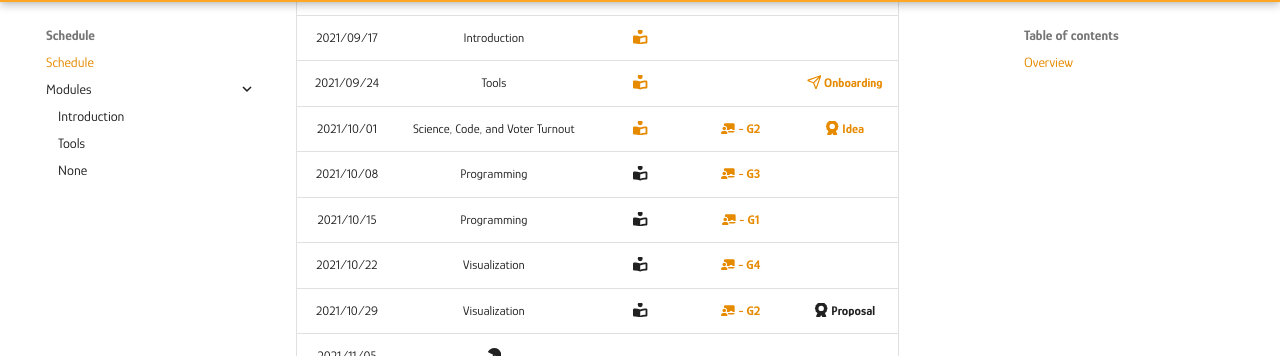
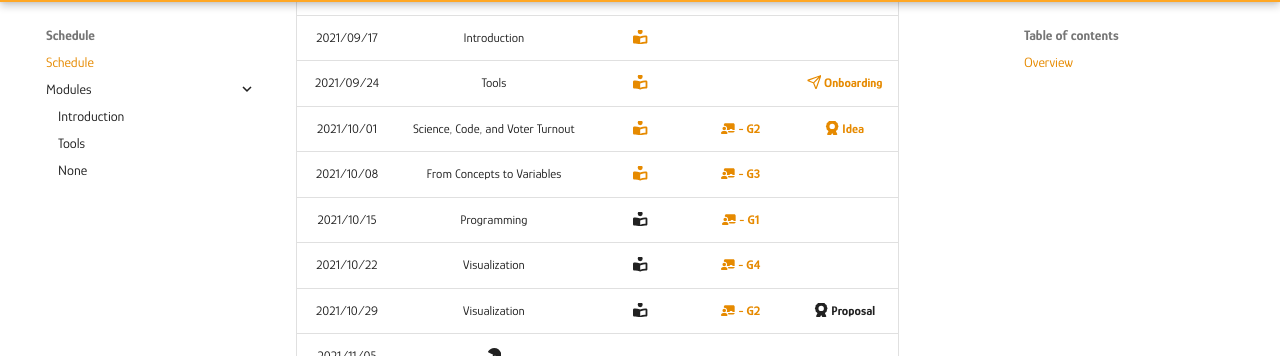
Before and after one commit to mickaeltemporao/data-analysis, an MkDocs documentation site: the page built from docs/schedule.md, in a window 1280 px wide and 900 px high, scrolled down 551 px. Shown: the part 94-450 px from the top of the window. Built offline with MkDocs 1.6.1 and Material for MkDocs 9.7.7, drawn with Linux system fonts in a browser that asks for light colours.

Commit message:
update modules and schedule

```diff
--- a/docs/schedule.md
+++ b/docs/schedule.md
@@ -16,35 +16,35 @@ This schedule is an approximation, subject to change due needs of the students i
 
 ## Overview
 
-| Date       | Module                             | Class                                                      | Presentation                                                                   | Deadline                                                                                                                                            |
-| :-:        | :-:                                | :-:                                                        | :-:                                                                            | :-:                                                                                                                                                 |
-| 2021/09/17 | Introduction                       | [:fontawesome-solid-book-reader:](modules/introduction.md) |                                                                                |                                                                                                                                                     |
-| 2021/09/24 | Tools                              | [:fontawesome-solid-book-reader:](modules/tools.md)        |                                                                                | [**:fontawesome-regular-paper-plane: Onboarding**](resources/onboarding.md)                                                                         |
-| 2021/10/01 | Science, Code, and Voter Turnout   | [:fontawesome-solid-book-reader:](modules/programming.md)  | [**:fontawesome-solid-chalkboard-teacher: - G2**](activities/participation.md) | [**:fontawesome-solid-award: Idea**](https://colab.research.google.com/github/mickaeltemporao/data-analysis/blob/main/materials/assignment-1.ipynb) |
-| 2021/10/08 | Programming                        | :fontawesome-solid-book-reader:                            | [**:fontawesome-solid-chalkboard-teacher: - G3**](activities/participation.md) |                                                                                                                                                     |
-| 2021/10/15 | Programming                        | :fontawesome-solid-book-reader:                            | [**:fontawesome-solid-chalkboard-teacher: - G1**](activities/participation.md) |                                                                                                                                                     |
-| 2021/10/22 | Visualization                      | :fontawesome-solid-book-reader:                            | [**:fontawesome-solid-chalkboard-teacher: - G4**](activities/participation.md) |                                                                                                                                                     |
-| 2021/10/29 | Visualization                      | :fontawesome-solid-book-reader:                            | [**:fontawesome-solid-chalkboard-teacher: - G2**](activities/participation.md) | **:fontawesome-solid-award: Proposal**                                                                                                              |
-| 2021/11/05 | :fontawesome-solid-umbrella-beach: |                                                            |                                                                                |                                                                                                                                                     |
-| 2021/11/12 | Visualization                      | :fontawesome-solid-book-reader:                            |                                                                                |                                                                                                                                                     |
-| 2021/11/19 | Wrangling                          | :fontawesome-solid-book-reader:                            | [**:fontawesome-solid-chalkboard-teacher: - G1**](activities/participation.md) |                                                                                                                                                     |
-| 2021/11/26 | Wrangling                          | :fontawesome-solid-book-reader:                            | [**:fontawesome-solid-chalkboard-teacher: - G3**](activities/participation.md) |                                                                                                                                                     |
-| 2021/12/03 | Wrangling                          | :fontawesome-solid-book-reader:                            | [**:fontawesome-solid-chalkboard-teacher: - G4**](activities/participation.md) |                                                                                                                                                     |
-| 2021/12/10 | Modeling                           | :fontawesome-solid-book-reader:                            | [**:fontawesome-solid-chalkboard-teacher: - G2**](activities/participation.md) | **:fontawesome-solid-award: Exploration**                                                                                                           |
-| 2021/12/17 | :fontawesome-solid-umbrella-beach: |                                                            |                                                                                |                                                                                                                                                     |
-| 2021/12/24 | :fontawesome-solid-umbrella-beach: |                                                            |                                                                                |                                                                                                                                                     |
-| 2021/12/31 | :fontawesome-solid-umbrella-beach: |                                                            |                                                                                |                                                                                                                                                     |
-| 2022/01/07 | :fontawesome-solid-umbrella-beach: |                                                            |                                                                                |                                                                                                                                                     |
-| 2022/01/14 | Modeling                           | :fontawesome-solid-book-reader:                            |                                                                                |                                                                                                                                                     |
-| 2022/01/21 | Modeling                           | :fontawesome-solid-book-reader:                            | [**:fontawesome-solid-chalkboard-teacher: - G1**](activities/participation.md) | **:fontawesome-solid-award: Analysis**                                                                                                              |
-| 2022/01/28 | Inference                          | :fontawesome-solid-book-reader:                            | [**:fontawesome-solid-chalkboard-teacher: - G3**](activities/participation.md) |                                                                                                                                                     |
-| 2022/02/04 | Inference                          | :fontawesome-solid-book-reader:                            | [**:fontawesome-solid-chalkboard-teacher: - G4**](activities/participation.md) |                                                                                                                                                     |
-| 2022/02/11 | Inference                          | :fontawesome-solid-book-reader:                            | [**:fontawesome-solid-chalkboard-teacher: - G2**](activities/participation.md) |                                                                                                                                                     |
-| 2022/02/18 | Evaluation                         | :fontawesome-solid-book-reader:                            | [**:fontawesome-solid-chalkboard-teacher: - G1**](activities/participation.md) | **:fontawesome-solid-award: Modeling**                                                                                                              |
-| 2022/02/25 | :fontawesome-solid-umbrella-beach: |                                                            |                                                                                |                                                                                                                                                     |
-| 2022/03/04 | Evaluation                         | :fontawesome-solid-book-reader:                            |                                                                                |                                                                                                                                                     |
-| 2022/03/11 | Evaluation                         | :fontawesome-solid-book-reader:                            | [**:fontawesome-solid-chalkboard-teacher: - G3**](activities/participation.md) |                                                                                                                                                     |
-| 2022/03/18 | Communication                      | :fontawesome-solid-book-reader:                            | [**:fontawesome-solid-chalkboard-teacher: - G4**](activities/participation.md) | **:fontawesome-solid-award: Draft**                                                                                                                 |
-| 2022/03/25 | Communication                      | :fontawesome-solid-book-reader:                            |                                                                                |                                                                                                                                                     |
-| 2022/04/01 | Communication                      | :fontawesome-solid-book-reader:                            |                                                                                |                                                                                                                                                     |
-| 2022/04/10 | **Paper Deadline**                 |                                                            |                                                                                | **:fontawesome-regular-file-code: Paper**                                                                                                           |
+| Date       | Module                             | Class                                                       | Presentation                                                                   | Deadline                                                                                                                                            |
+| :-:        | :-:                                | :-:                                                         | :-:                                                                            | :-:                                                                                                                                                 |
+| 2021/09/17 | Introduction                       | [:fontawesome-solid-book-reader:](modules/introduction.md)  |                                                                                |                                                                                                                                                     |
+| 2021/09/24 | Tools                              | [:fontawesome-solid-book-reader:](modules/tools.md)         |                                                                                | [**:fontawesome-regular-paper-plane: Onboarding**](resources/onboarding.md)                                                                         |
+| 2021/10/01 | Science, Code, and Voter Turnout   | [:fontawesome-solid-book-reader:](modules/programming-1.md) | [**:fontawesome-solid-chalkboard-teacher: - G2**](activities/participation.md) | [**:fontawesome-solid-award: Idea**](https://colab.research.google.com/github/mickaeltemporao/data-analysis/blob/main/materials/assignment-1.ipynb)       |
+| 2021/10/08 | From Concepts to Variables         | [:fontawesome-solid-book-reader:](modules/programming-2.md) | [**:fontawesome-solid-chalkboard-teacher: - G3**](activities/participation.md) |                                                                                                                                                               |
+| 2021/10/15 | Programming                        | :fontawesome-solid-book-reader:                             | [**:fontawesome-solid-chalkboard-teacher: - G1**](activities/participation.md) |                                                                                                                                                     |
+| 2021/10/22 | Visualization                      | :fontawesome-solid-book-reader:                             | [**:fontawesome-solid-chalkboard-teacher: - G4**](activities/participation.md) |                                                                                                                                                     |
+| 2021/10/29 | Visualization                      | :fontawesome-solid-book-reader:                             | [**:fontawesome-solid-chalkboard-teacher: - G2**](activities/participation.md) | **:fontawesome-solid-award: Proposal**                                                                                                              |
+| 2021/11/05 | :fontawesome-solid-umbrella-beach: |                                                             |                                                                                |                                                                                                                                                     |
+| 2021/11/12 | Visualization                      | :fontawesome-solid-book-reader:                             |                                                                                |                                                                                                                                                     |
+| 2021/11/19 | Wrangling                          | :fontawesome-solid-book-reader:                             | [**:fontawesome-solid-chalkboard-teacher: - G1**](activities/participation.md) |                                                                                                                                                     |
+| 2021/11/26 | Wrangling                          | :fontawesome-solid-book-reader:                             | [**:fontawesome-solid-chalkboard-teacher: - G3**](activities/participation.md) |                                                                                                                                                     |
+| 2021/12/03 | Wrangling                          | :fontawesome-solid-book-reader:                             | [**:fontawesome-solid-chalkboard-teacher: - G4**](activities/participation.md) |                                                                                                                                                     |
+| 2021/12/10 | Modeling                           | :fontawesome-solid-book-reader:                             | [**:fontawesome-solid-chalkboard-teacher: - G2**](activities/participation.md) | **:fontawesome-solid-award: Exploration**                                                                                                           |
+| 2021/12/17 | :fontawesome-solid-umbrella-beach: |                                                             |                                                                                |                                                                                                                                                     |
+| 2021/12/24 | :fontawesome-solid-umbrella-beach: |                                                             |                                                                                |                                                                                                                                                     |
+| 2021/12/31 | :fontawesome-solid-umbrella-beach: |                                                             |                                                                                |                                                                                                                                                     |
+| 2022/01/07 | :fontawesome-solid-umbrella-beach: |                                                             |                                                                                |                                                                                                                                                     |
+| 2022/01/14 | Modeling                           | :fontawesome-solid-book-reader:                             |                                                                                |                                                                                                                                                     |
+| 2022/01/21 | Modeling                           | :fontawesome-solid-book-reader:                             | [**:fontawesome-solid-chalkboard-teacher: - G1**](activities/participation.md) | **:fontawesome-solid-award: Analysis**                                                                                                              |
+| 2022/01/28 | Inference                          | :fontawesome-solid-book-reader:                             | [**:fontawesome-solid-chalkboard-teacher: - G3**](activities/participation.md) |                                                                                                                                                     |
+| 2022/02/04 | Inference                          | :fontawesome-solid-book-reader:                             | [**:fontawesome-solid-chalkboard-teacher: - G4**](activities/participation.md) |                                                                                                                                                     |
+| 2022/02/11 | Inference                          | :fontawesome-solid-book-reader:                             | [**:fontawesome-solid-chalkboard-teacher: - G2**](activities/participation.md) |                                                                                                                                                     |
+| 2022/02/18 | Evaluation                         | :fontawesome-solid-book-reader:                             | [**:fontawesome-solid-chalkboard-teacher: - G1**](activities/participation.md) | **:fontawesome-solid-award: Modeling**                                                                                                              |
+| 2022/02/25 | :fontawesome-solid-umbrella-beach: |                                                             |                                                                                |                                                                                                                                                     |
+| 2022/03/04 | Evaluation                         | :fontawesome-solid-book-reader:                             |                                                                                |                                                                                                                                                     |
+| 2022/03/11 | Evaluation                         | :fontawesome-solid-book-reader:                             | [**:fontawesome-solid-chalkboard-teacher: - G3**](activities/participation.md) |                                                                                                                                                     |
+| 2022/03/18 | Communication                      | :fontawesome-solid-book-reader:                             | [**:fontawesome-solid-chalkboard-teacher: - G4**](activities/participation.md) | **:fontawesome-solid-award: Draft**                                                                                                                 |
+| 2022/03/25 | Communication                      | :fontawesome-solid-book-reader:                             |                                                                                |                                                                                                                                                     |
+| 2022/04/01 | Communication                      | :fontawesome-solid-book-reader:                             |                                                                                |                                                                                                                                                     |
+| 2022/04/10 | **Paper Deadline**                 |                                                             |                                                                                | **:fontawesome-regular-file-code: Paper**                                                                                                           |
```
Also changed, not shown: docs/modules/programming-1.md (+1 -2 lines), docs/modules/programming-2.md (added, +22 -0 lines).
